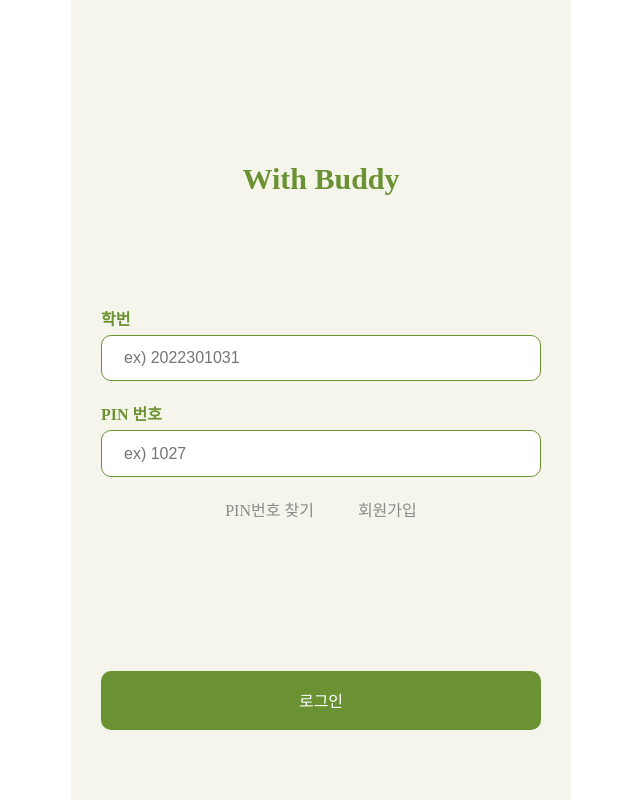
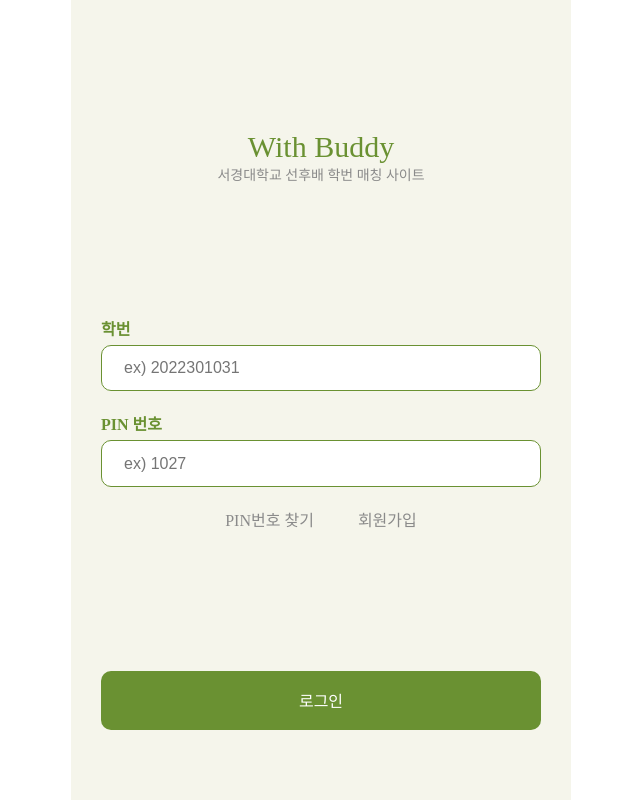
Before and after one commit to psyyyyyyyyyyyyyy/WithBuddy_fe, a React (Vite) app: page /login in a window 1280 px wide. Shown: the whole page, without its empty margins (319-959 px from the left). Built offline with nearby package versions, Linux system fonts and the light colour scheme; a web font is replaced by a local one.

Commit message:
🎨Design: css 디자인 수정

```diff
--- a/src/components/header/Header.jsx
+++ b/src/components/header/Header.jsx
@@ -1,23 +1,27 @@
-import { useState } from 'react';
-import styles from './Header.module.css';
-import { FiMenu, FiX } from 'react-icons/fi';
+import { useState } from "react";
+import { useNavigate } from "react-router-dom";
+import styles from "./Header.module.css";
+import { FiMenu, FiX } from "react-icons/fi";
 
 export default function Header() {
     const [menuOpen, setMenuOpen] = useState(false);
+    const navigate = useNavigate();
 
     return (
         <header className={styles.header}>
-            <h1 className={styles.title}>With Buddy</h1>
+            <h1 className={styles.title} onClick={() => navigate("/")}>
+                With Buddy
+            </h1>
 
             <button className={styles.menuButton} onClick={() => setMenuOpen(!menuOpen)}>
                 {menuOpen ? <FiX size={24} /> : <FiMenu size={24} />}
             </button>
 
-            <nav className={`${styles.menu} ${menuOpen ? styles.menuOpen : ''}`}>
+            <nav className={`${styles.menu} ${menuOpen ? styles.menuOpen : ""}`}>
                 <ul>
-                    <li>정보수정</li>
+                    <li onClick={() => navigate("/modify")}>정보수정</li>
                     <li>게시판</li>
-                    <li>설정</li>
+                    <li onClick={() => navigate("/setting")}>설정</li>
                     <li>로그아웃</li>
                 </ul>
             </nav>
--- a/src/components/header/header.module.css
+++ b/src/components/header/header.module.css
@@ -18,6 +18,7 @@
     font-size: 1.5rem;
     font-weight: bold;
     color: #4f7817;
+    cursor: pointer;
 }
 
 .menuButton {
--- a/src/components/login/LoginButton.jsx
+++ b/src/components/login/LoginButton.jsx
@@ -1,10 +1,14 @@
+import { useNavigate } from "react-router-dom"
 import styles from "./loginButton.module.css";
 
 export default function LoginButton() {
+
+  const navigate = useNavigate();
+
   return (
     <div className={styles.buttonContainer}>
-      <p className={styles.text}>PIN번호 찾기</p>
-      <p className={styles.text}>회원가입</p>
+      <p className={styles.text} onClick={() => navigate('/findPIN')}>PIN번호 찾기</p>
+      <p className={styles.text} onClick={() => navigate('/signUp')}>회원가입</p>
     </div>
   );
 }
--- a/src/components/login/LoginMain.jsx
+++ b/src/components/login/LoginMain.jsx
@@ -5,8 +5,11 @@ import styles from "./loginMain.module.css";
 export default function LoginMain() {
   return (
     <div className={styles.allContainer}>
-      <h3 className={styles.mainText}>With Buddy</h3>
       <div className={styles.inputContainer}>
+        <div className={styles.titleContainer}>
+          <h2 className={styles.title}>With Buddy</h2>
+          <p className={styles.subtitle}>서경대학교 선후배 학번 매칭 사이트</p>
+        </div>
         <LoginInput />
         <LoginButton />
       </div>
--- a/src/components/login/loginMain.module.css
+++ b/src/components/login/loginMain.module.css
@@ -6,6 +6,21 @@
   align-items: center;
   padding: 30px;
   box-sizing: border-box;
+}
+
+.titleContainer {
+  text-align: center;
+  margin-bottom: 30%;
+}
+
+.title {
+  font-size: 30px;
+  color: #6a9132;
+}
+
+.subtitle {
+  font-size: 14px;
+  color: #8a8a8a;
 }
 
 .mainText {
--- a/src/router/Routes.jsx
+++ b/src/router/Routes.jsx
@@ -1,4 +1,6 @@
 import { BrowserRouter as Router, Routes, Route } from "react-router-dom";
+import SignUp from "../pages/SignUp";
+import FindPINPage from "../pages/FindPINPage";
 import LoginPage from "../pages/LoginPage";
 import MainPage from "../pages/MainPage";
 import ModificationPage from "../pages/Modification";
@@ -9,6 +11,8 @@ export default function AppRoutes() {
     <Router>
       <Routes>
         <Route path="/" element={<MainPage />} />
+        <Route path="/signup" element={<SignUp /> } />
+        <Route path="/findPIN" element={<FindPINPage /> } />
         <Route path="/login" element={<LoginPage />} />
         <Route path="/modify" element={<ModificationPage />} />
         <Route path="/setting" element={<SettingPage />} />
```
